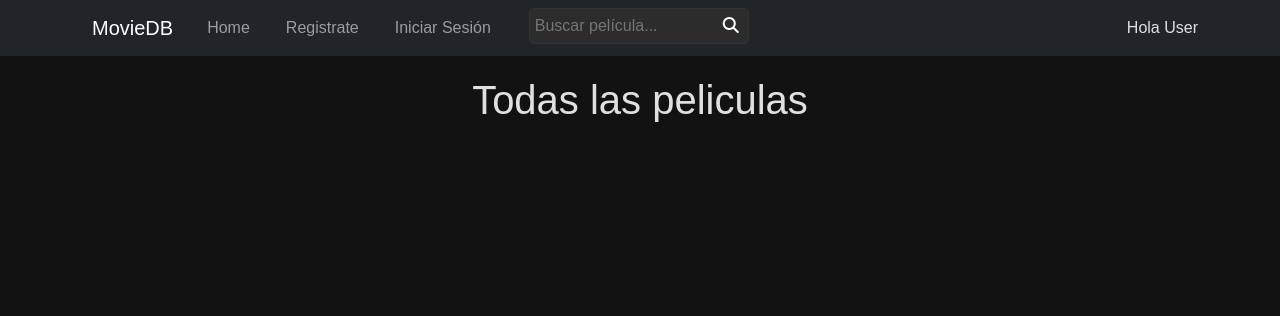
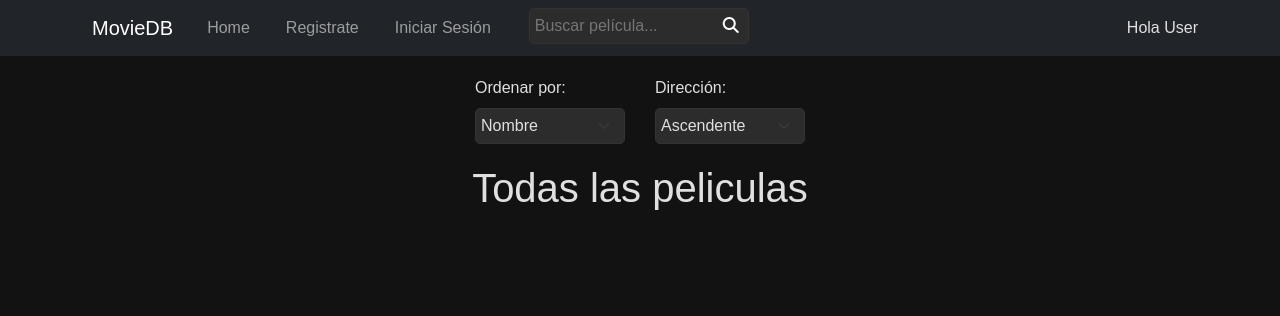
Before and after one commit to papercri/movie-db-php, a PHP site: page / in a window 1280 px wide. Shown: the top 316 px of the page. Run offline with PHP 8.4, Linux system fonts and the light colour scheme; data that the repository does not hold is empty.

Commit message:
order by

```diff
--- a/backend/movies.php
+++ b/backend/movies.php
@@ -1,7 +1,7 @@
 <?php
+    session_start();
     require("db.php");
     require("utils.php");
-session_start();
 
     $result = $conn->query("SELECT movies.*, users.username
         FROM movies
@@ -11,4 +11,21 @@ while ($row = $result->fetch_assoc()) {
         $movies[] = $row;
     }
 
+//ordenar peliculas
+
+    $order = isset($_GET['order']) ? $_GET['order'] : 'title';
+    $direction = isset($_GET['direction']) ? $_GET['direction'] : 'ASC';
+
+    $allowed_orders = ['title', 'rating', 'year'];
+    $allowed_directions = ['ASC', 'DESC'];
+
+    $query = "SELECT * FROM movies ORDER BY $order $direction";
+    $result = $conn->query($query);
+
+    $movies = [];
+    if ($result && $result->num_rows > 0) {
+        while ($row = $result->fetch_assoc()) {
+            $movies[] = $row;
+        }
+    }
 ?>
--- a/frontend/header.php
+++ b/frontend/header.php
@@ -6,3 +6,4 @@
 <link rel="stylesheet" href="https://cdnjs.cloudflare.com/ajax/libs/font-awesome/6.7.2/css/all.min.css" integrity="sha512-Evv84Mr4kqVGRNSgIGL/F/aIDqQb7xQ2vcrdIwxfjThSH8CSR7PBEakCr51Ck+w+/U6swU2Im1vVX0SVk9ABhg==" crossorigin="anonymous" referrerpolicy="no-referrer" />
 <link rel="stylesheet" href="../public/css/styles.css">
 <script src="https://cdn.jsdelivr.net/npm/bootstrap@5.3.0/dist/js/bootstrap.bundle.min.js"></script>
+<!-- <script src="../public/scripts/script.js"></script> -->
--- a/frontend/index.php
+++ b/frontend/index.php
@@ -1,18 +1,43 @@
 <?php
+    session_start();
     require("../backend/movies.php");
-    session_start();
     $pageTitle = "Todas las peliculas";
     $pageDescription = "Todas las peliculas";
 ?>
+
 <!DOCTYPE html>
 <html lang="es">
 <head>
     <?php include 'header.php'; ?>
+
 </head>
 <body>
     <?php include 'navbar.php'; ?>
+
+    <!-- Select para ordenar peliculas -->
+
+
     <main>
         <div class="container ">
+            <form method="GET" action="" class="">
+                <div class="order-select">
+                    <div>
+                        <label for="order" class="form-label">Ordenar por:</label>
+                        <select name="order" id="order" class="form-select form-search" onchange="this.form.submit()">
+                            <option value="title" <?= ($order == 'title') ? 'selected' : '' ?>>Nombre</option>
+                            <option value="rating" <?= ($order == 'rating') ? 'selected' : '' ?>>Rating</option>
+                            <option value="year" <?= ($order == 'year') ? 'selected' : '' ?>>Año</option>
+                        </select>
+                    </div>
+                    <div >
+                        <label for="direction" class="form-label">Dirección:</label>
+                        <select name="direction" id="direction" class="form-select form-search" onchange="this.form.submit()">
+                            <option value="ASC" <?= ($direction == 'ASC') ? 'selected' : '' ?>>Ascendente</option>
+                            <option value="DESC" <?= ($direction == 'DESC') ? 'selected' : '' ?>>Descendente</option>
+                        </select>
+                    </div>
+                </div>
+            </form>
             <h1><?php echo $pageTitle ?></h1>
             <div class="show-movies">
                 <?php foreach ($movies as $movie): ?>
@@ -26,6 +51,7 @@
                                 <i class="fa-solid fa-eye"></i>
                             </button>
                         </div>
+
                     </div>
                 <!-- Modal Details -->
                     <?php include 'movie_modal.php' ?>
--- a/frontend/movie_modal.php
+++ b/frontend/movie_modal.php
@@ -26,7 +26,7 @@
                     ?>
                     <p><strong>Descripción:</strong> <?= $movie['description'] ?></p>
                     <p><strong>Rating:</strong>  <?= generateStars($movie['rating']) ?></p>
-                    <p><strong>Subida por:</strong> <span class="text-capitalize"><?php echo htmlspecialchars($movie['username']); ?></span></p>
+                    <p><strong>Añadida por:</strong> <span class="text-capitalize"><?php echo htmlspecialchars($movie['username']); ?></span></p>
                 </div>
 
             </div>
--- a/frontend/user.php
+++ b/frontend/user.php
@@ -34,6 +34,7 @@
                                 </a>
                             </div>
                         </div>
+
                     </div>
                     <!-- Modal Details -->
                     <?php include 'movie_modal.php' ?>
--- a/public/css/styles.css
+++ b/public/css/styles.css
@@ -1,8 +1,4 @@
-.input-group {
-    position: relative;
-    display: flex;
-    margin: 0 20px;
-}  body {
+  body {
       font-family: Arial, sans-serif;
       background-color: #121212;
       color: #e0e0e0;
@@ -22,6 +18,19 @@
   .w100{
     width:100%
   }
+  .input-group {
+    position: relative;
+    display: flex;
+    margin: 0 20px;
+  }
+  main .order-select{
+    display: flex;
+    column-gap: 30px;
+    padding-top: 20px;
+   }
+   main .order-select > div{
+    width:150px;
+   }
   main .container{
     max-width: 1140px;
     display:flex;
@@ -146,7 +155,7 @@
     text-align: left;
   }
 
-  .form-container input, .form-container textarea  {
+  .form-container input, .form-container textarea .form-container select {
     width: 100%;
     padding: 10px;
     margin-bottom: 20px;
```
Also changed, not shown: README.md, backend/favorites.php (added), public/scripts/script.js (added). Lines whose indentation alone changed are shown as unchanged.
